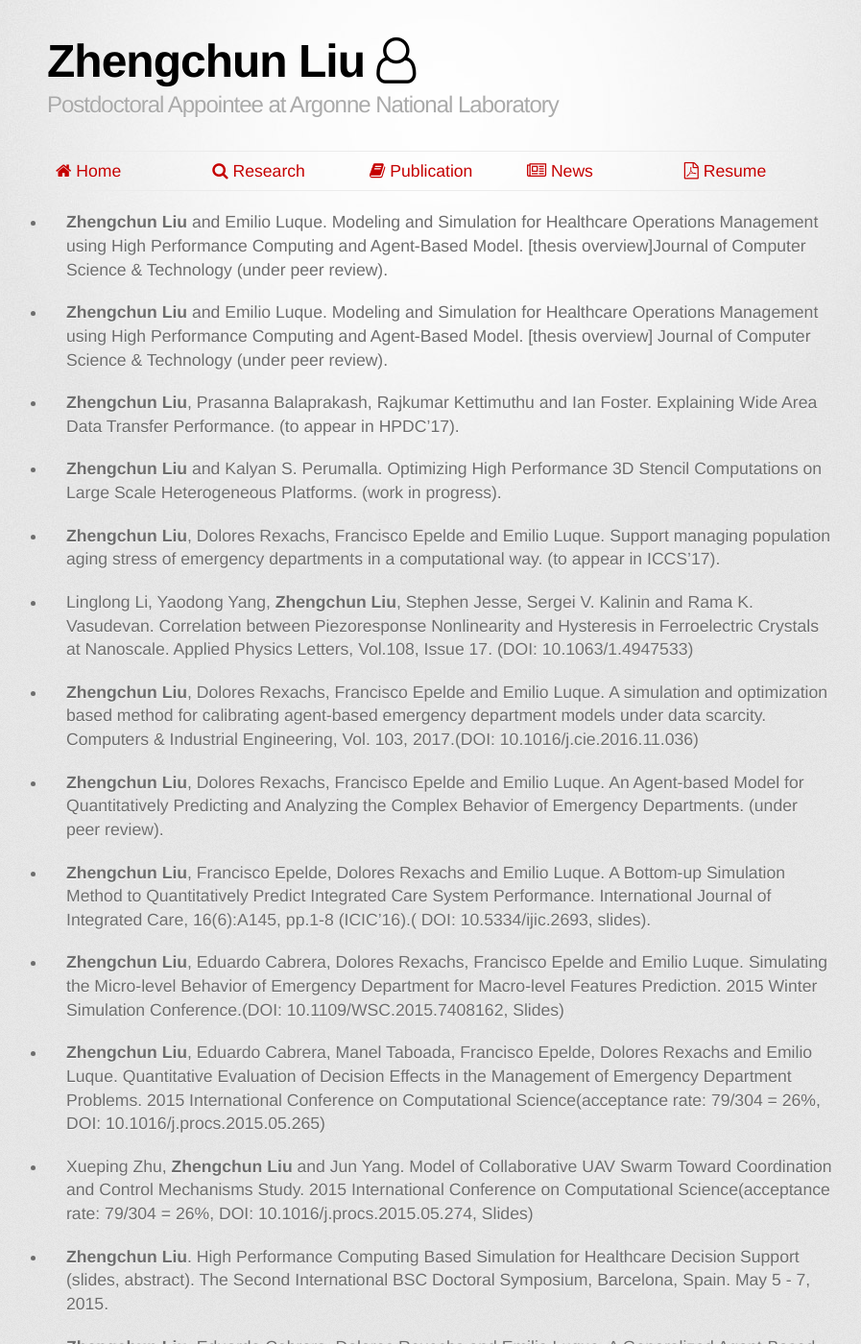
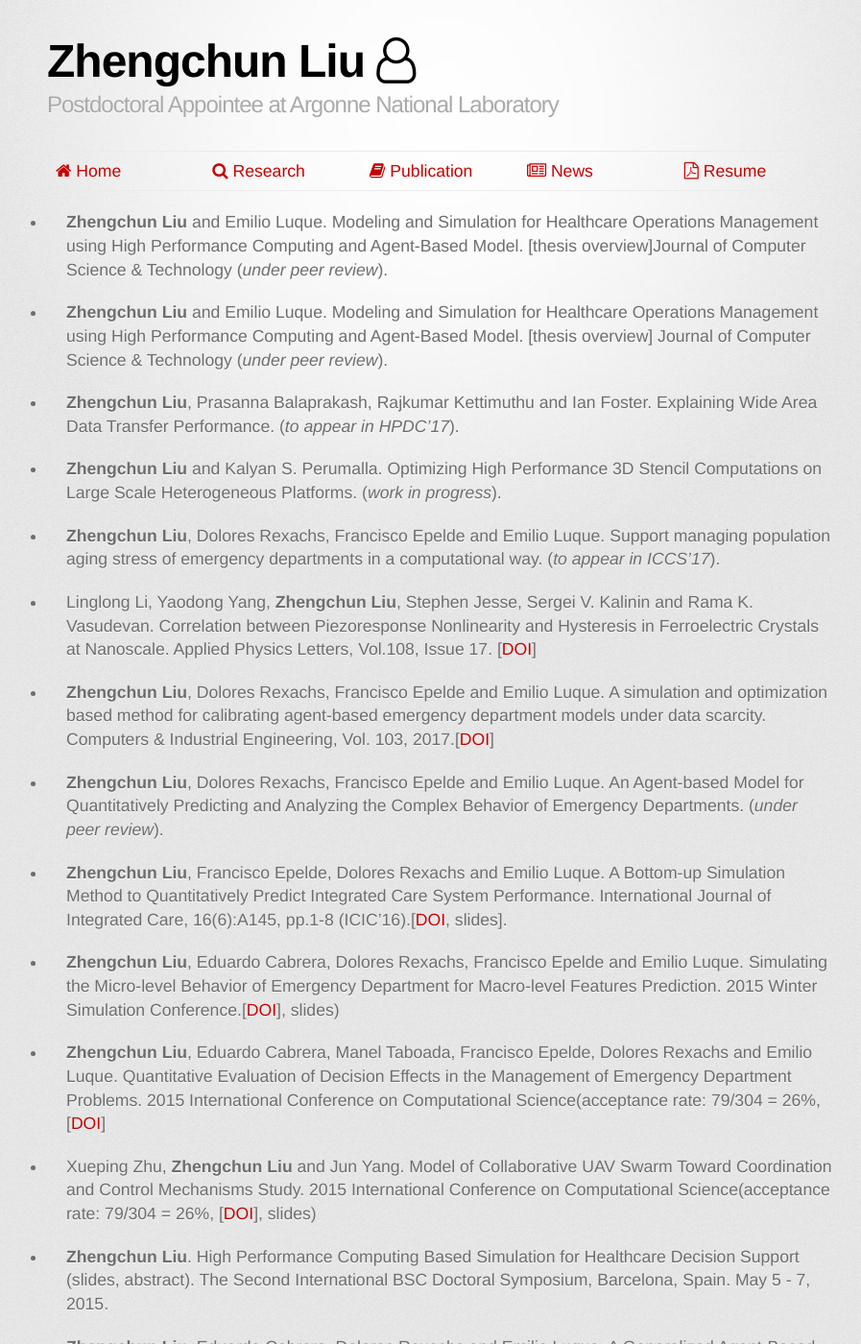
Before and after one commit to lzhengchun/lzhengchun.github.io, a Jekyll site: the page built from Publication.md, in a window 1280 px wide and 1400 px high. Shown: the whole window at 96% size, without its empty margins (181-1078 px from the left). Built offline with Jekyll 4.4.1, drawn with Linux system fonts in a browser that asks for light colours; some web fonts are replaced; some of the changed text lies outside the part shown.

Commit message:
add, delete, polish etc.

```diff
--- a/Publication.md
+++ b/Publication.md
@@ -3,33 +3,33 @@ layout: default
 title: Home
 ---
 
-- __Zhengchun Liu__ and Emilio Luque. Modeling and Simulation for Healthcare Operations Management using High Performance Computing and Agent-Based Model. [thesis overview]Journal of Computer Science & Technology (under peer review).
+- __Zhengchun Liu__ and Emilio Luque. Modeling and Simulation for Healthcare Operations Management using High Performance Computing and Agent-Based Model. [thesis overview]Journal of Computer Science & Technology (_under peer review_).
 
-- __Zhengchun Liu__ and Emilio Luque. Modeling and Simulation for Healthcare Operations Management using High Performance Computing and Agent-Based Model. [thesis overview] Journal of Computer Science & Technology (under peer review).
+- __Zhengchun Liu__ and Emilio Luque. Modeling and Simulation for Healthcare Operations Management using High Performance Computing and Agent-Based Model. [thesis overview] Journal of Computer Science & Technology (_under peer review_).
 
-- __Zhengchun Liu__, Prasanna Balaprakash, Rajkumar Kettimuthu and Ian Foster. Explaining Wide Area Data Transfer Performance. (to appear in HPDC'17).
+- __Zhengchun Liu__, Prasanna Balaprakash, Rajkumar Kettimuthu and Ian Foster. Explaining Wide Area Data Transfer Performance. (_to appear in HPDC'17_).
 
-- __Zhengchun Liu__ and Kalyan S. Perumalla. Optimizing High Performance 3D Stencil Computations on Large Scale Heterogeneous Platforms. (work in progress).
+- __Zhengchun Liu__ and Kalyan S. Perumalla. Optimizing High Performance 3D Stencil Computations on Large Scale Heterogeneous Platforms. (_work in progress_).
 
-- __Zhengchun Liu__, Dolores Rexachs, Francisco Epelde and Emilio Luque. Support managing population aging stress of emergency departments in a computational way. (to appear in ICCS'17).
+- __Zhengchun Liu__, Dolores Rexachs, Francisco Epelde and Emilio Luque. Support managing population aging stress of emergency departments in a computational way. (_to appear in ICCS'17_).
 
-- Linglong Li, Yaodong Yang, __Zhengchun Liu__, Stephen Jesse, Sergei V. Kalinin and Rama K. Vasudevan. Correlation between Piezoresponse Nonlinearity and Hysteresis in Ferroelectric Crystals at Nanoscale. Applied Physics Letters, Vol.108, Issue 17. (DOI: 10.1063/1.4947533)
+- Linglong Li, Yaodong Yang, __Zhengchun Liu__, Stephen Jesse, Sergei V. Kalinin and Rama K. Vasudevan. Correlation between Piezoresponse Nonlinearity and Hysteresis in Ferroelectric Crystals at Nanoscale. Applied Physics Letters, Vol.108, Issue 17. [[DOI](https://doi.org/10.1063/1.4947533)]
 
-- __Zhengchun Liu__, Dolores Rexachs, Francisco Epelde and Emilio Luque. A simulation and optimization based method for calibrating agent-based emergency department models under data scarcity. Computers & Industrial Engineering, Vol. 103, 2017.(DOI: 10.1016/j.cie.2016.11.036)
+- __Zhengchun Liu__, Dolores Rexachs, Francisco Epelde and Emilio Luque. A simulation and optimization based method for calibrating agent-based emergency department models under data scarcity. Computers & Industrial Engineering, Vol. 103, 2017.[[DOI](https://doi.org/10.1016/j.cie.2016.11.036)]
 
-- __Zhengchun Liu__, Dolores Rexachs, Francisco Epelde and Emilio Luque. An Agent-based Model for Quantitatively Predicting and Analyzing the Complex Behavior of Emergency Departments. (under peer review).
+- __Zhengchun Liu__, Dolores Rexachs, Francisco Epelde and Emilio Luque. An Agent-based Model for Quantitatively Predicting and Analyzing the Complex Behavior of Emergency Departments. (_under peer review_).
 
-- __Zhengchun Liu__, Francisco Epelde, Dolores Rexachs and Emilio Luque. A Bottom-up Simulation Method to Quantitatively Predict Integrated Care System Performance. International Journal of Integrated Care, 16(6):A145, pp.1-8 (ICIC'16).( DOI: 10.5334/ijic.2693, slides).
+- __Zhengchun Liu__, Francisco Epelde, Dolores Rexachs and Emilio Luque. A Bottom-up Simulation Method to Quantitatively Predict Integrated Care System Performance. International Journal of Integrated Care, 16(6):A145, pp.1-8 (ICIC'16).[[DOI](https://doi.org/10.5334/ijic.2693), slides].
 
-- __Zhengchun Liu__, Eduardo Cabrera, Dolores Rexachs, Francisco Epelde and Emilio Luque. Simulating the Micro-level Behavior of Emergency Department for Macro-level Features Prediction. 2015 Winter Simulation Conference.(DOI: 10.1109/WSC.2015.7408162, Slides)
+- __Zhengchun Liu__, Eduardo Cabrera, Dolores Rexachs, Francisco Epelde and Emilio Luque. Simulating the Micro-level Behavior of Emergency Department for Macro-level Features Prediction. 2015 Winter Simulation Conference.[[DOI](https://doi.org/10.1109/WSC.2015.7408162)], slides)
 
-- __Zhengchun Liu__, Eduardo Cabrera, Manel Taboada, Francisco Epelde, Dolores Rexachs and Emilio Luque. Quantitative Evaluation of Decision Effects in the Management of Emergency Department Problems. 2015 International Conference on Computational Science(acceptance rate: 79/304 = 26%, DOI: 10.1016/j.procs.2015.05.265)
+- __Zhengchun Liu__, Eduardo Cabrera, Manel Taboada, Francisco Epelde, Dolores Rexachs and Emilio Luque. Quantitative Evaluation of Decision Effects in the Management of Emergency Department Problems. 2015 International Conference on Computational Science(acceptance rate: 79/304 = 26%, [[DOI](https://doi.org/10.1016/j.procs.2015.05.265)]
 
-- Xueping Zhu, __Zhengchun Liu__ and Jun Yang. Model of Collaborative UAV Swarm Toward Coordination and Control Mechanisms Study. 2015 International Conference on Computational Science(acceptance rate: 79/304 = 26%, DOI: 10.1016/j.procs.2015.05.274, Slides)
+- Xueping Zhu, __Zhengchun Liu__ and Jun Yang. Model of Collaborative UAV Swarm Toward Coordination and Control Mechanisms Study. 2015 International Conference on Computational Science(acceptance rate: 79/304 = 26%, [[DOI](https://doi.org/10.1016/j.procs.2015.05.274)], slides)
 
 - __Zhengchun Liu__. High Performance Computing Based Simulation for Healthcare Decision Support (slides, abstract). The Second International BSC Doctoral Symposium, Barcelona, Spain. May 5 - 7, 2015.
 
-- __Zhengchun Liu__, Eduardo Cabrera, Dolores Rexachs and Emilio Luque. A Generalized Agent-Based Model to Simulate Emergency Departments. The sixth International Conference on Advances in System Simulation.(slide, PDF)
+- __Zhengchun Liu__, Eduardo Cabrera, Dolores Rexachs and Emilio Luque. A Generalized Agent-Based Model to Simulate Emergency Departments. The sixth International Conference on Advances in System Simulation.(slides, PDF)
 
 - __Zhengchun Liu__, Eduardo Cabrera, Dolores Rexachs and Emilio Luque. Study of Emergency Department by Using High Performance Computing. XXV Jornadas de Paralelismo Valladolid, Spain. September 2014 (slides). Jornadas sarteco 2014
 
```
